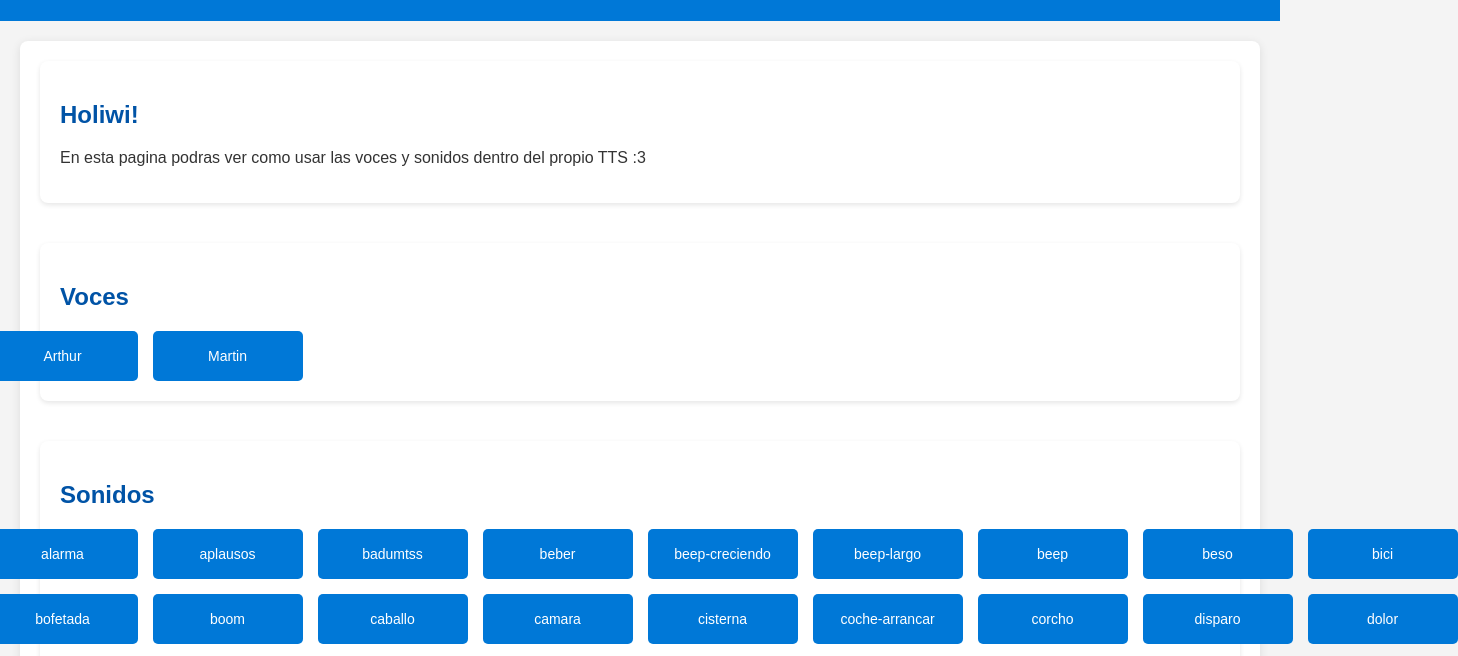
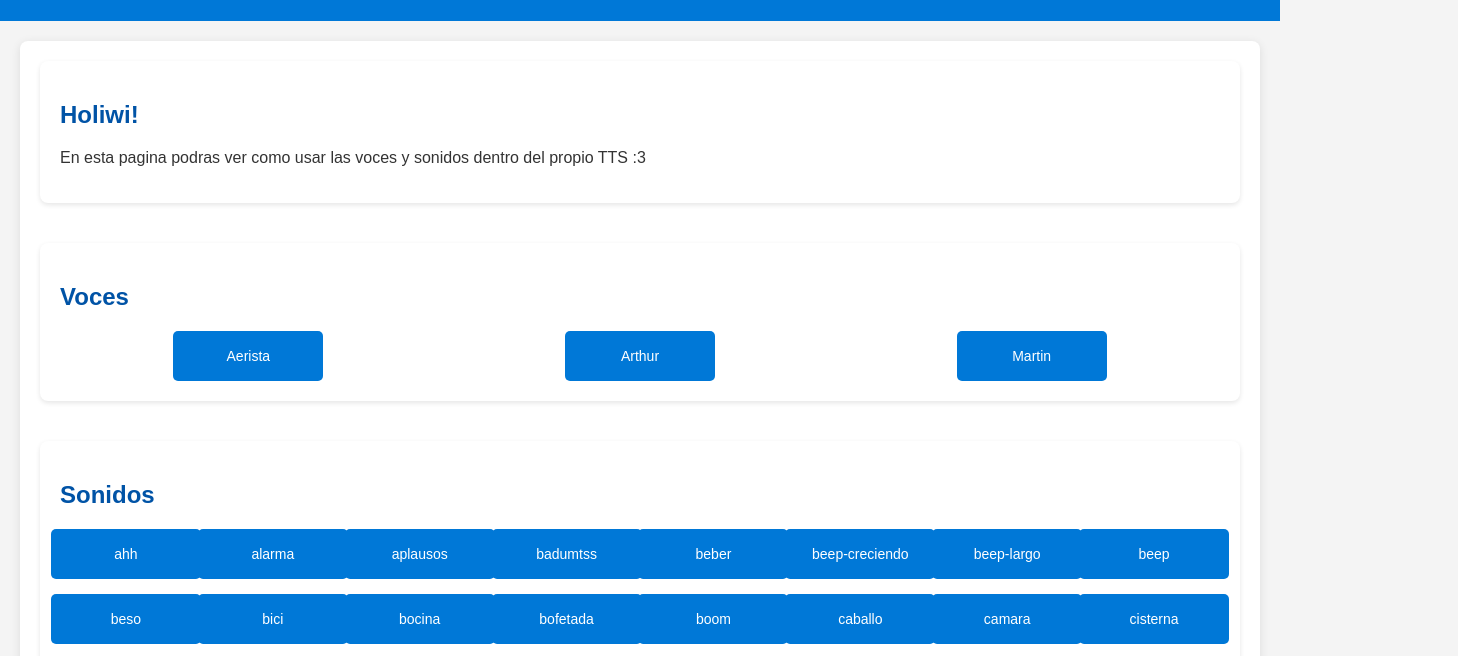
Before and after one commit to SaraLunaDev/TTS-Soft, a plain HTML site: page index.html in a window 1280 px wide. Shown: the part 99-755 px from the top of the page, 1458 px wide, since content can reach past the window. Drawn offline with Linux system fonts and the light colour scheme.

Commit message:
Añadir estructura estática con sonidos y voces

```diff
--- a/styles.css
+++ b/styles.css
@@ -48,12 +48,11 @@ h2 {
     box-shadow: 0 2px 10px rgba(0, 0, 0, 0.1); /* Sombra para darle profundidad */
 }
 
-
 #voiceContainer, #soundContainer {
     display: grid;
-    grid-template-columns: repeat(10, 150px); /* Máximo 10 botones por fila, cada uno de 150px */
+    grid-template-columns: repeat(auto-fit, minmax(120px, 1fr)); /* Ajuste dinámico de columnas */
     gap: 15px; /* Espaciado entre los botones */
-    justify-content: center; /* Centrar las filas horizontalmente */
+    justify-items: center; /* Centra los botones dentro de sus celdas */
     margin-top: 20px;
 }
 
```
